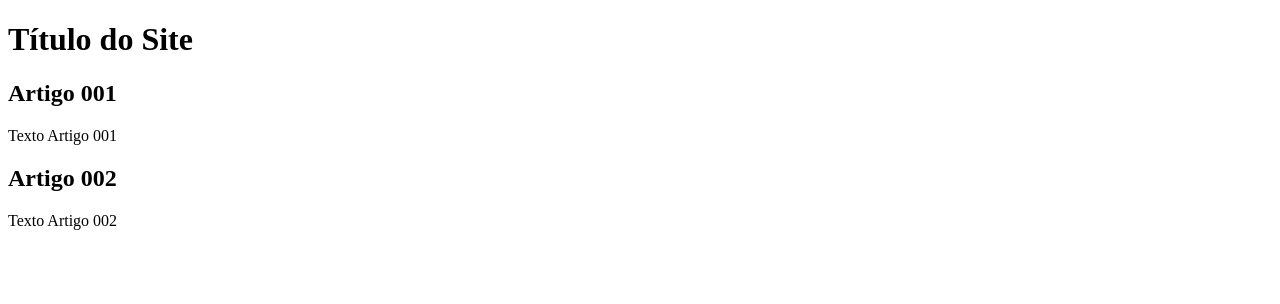
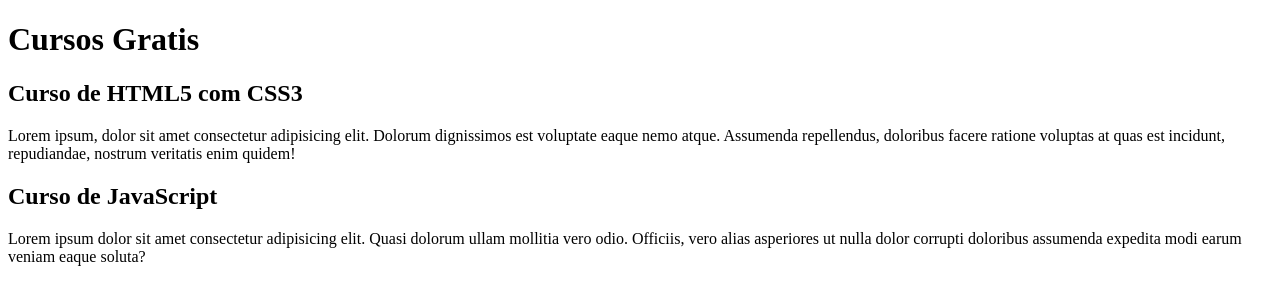
Before and after one commit to alexandrehcarmo/projeto-site, a plain HTML site: page index.html in a window 1280 px wide. Drawn offline with Linux system fonts and the light colour scheme.

Commit message:
comecei a escrever conteudo

```diff
--- a/index.html
+++ b/index.html
@@ -9,15 +9,15 @@
 <body>
     <main>
         <header>
-            <h1>Título do Site</h1>
+            <h1>Cursos Gratis</h1>
         </header>
         <article>
-            <h2>Artigo 001</h2>
-            <p>Texto Artigo 001</p>
+            <h2>Curso de HTML5 com CSS3</h2>
+            <p>Lorem ipsum, dolor sit amet consectetur adipisicing elit. Dolorum dignissimos est voluptate eaque nemo atque. Assumenda repellendus, doloribus facere ratione voluptas at quas est incidunt, repudiandae, nostrum veritatis enim quidem!</p>
         </article>
         <article>
-            <h2>Artigo 002</h2>
-            <p>Texto Artigo 002</p>
+            <h2>Curso de JavaScript</h2>
+            <p>Lorem ipsum dolor sit amet consectetur adipisicing elit. Quasi dolorum ullam mollitia vero odio. Officiis, vero alias asperiores ut nulla dolor corrupti doloribus assumenda expedita modi earum veniam eaque soluta?</p>
         </article>
     </main>
 </body>
```
